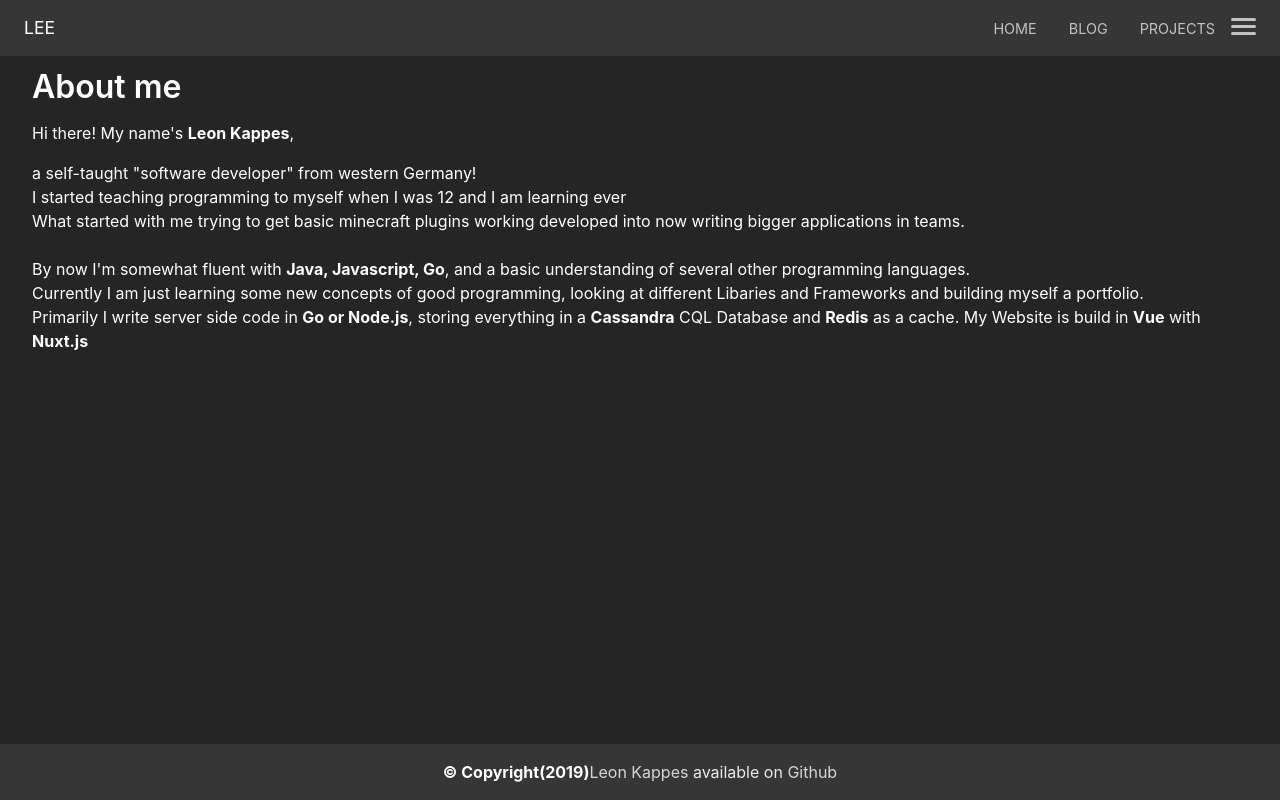
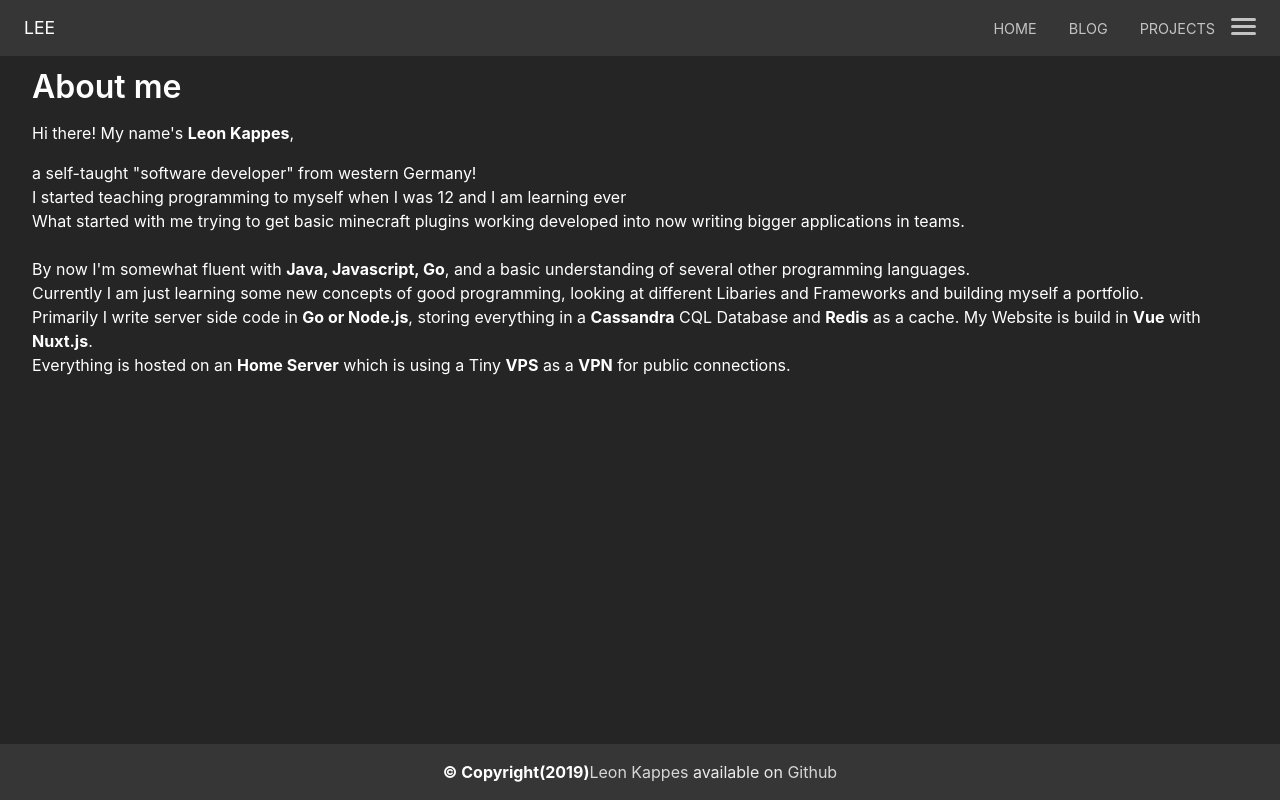
Before and after one commit to LeeDJD/Website-Frontend, a Nuxt app: page / in a window 1280 px wide. Built offline with nearby package versions, Linux system fonts and the light colour scheme.

Commit message:
Finished Home Text

```diff
--- a/pages/index.vue
+++ b/pages/index.vue
@@ -12,7 +12,8 @@
         By now I'm somewhat fluent with <strong class="has-text-white">Java, Javascript, Go</strong>, and a basic understanding of several other programming languages.<br>
         Currently I am just learning some new concepts of good programming, looking at different Libaries and Frameworks and building myself a portfolio.<br>
         Primarily I write server side code in <strong class="has-text-white">Go or Node.js</strong>, storing everything in a <strong class="has-text-white">Cassandra</strong> CQL Database and <strong class="has-text-white">Redis</strong> as a cache.
-        My Website is build in <strong class="has-text-white">Vue</strong> with <strong class="has-text-white">Nuxt.js</strong>
+        My Website is build in <strong class="has-text-white">Vue</strong> with <strong class="has-text-white">Nuxt.js</strong>.<br>
+        Everything is hosted on an <strong class="has-text-white">Home Server</strong> which is using a Tiny <strong class="has-text-white">VPS</strong> as a <strong class="has-text-white">VPN</strong> for public connections.
       </p>
     </div>
     <Footer />
```
